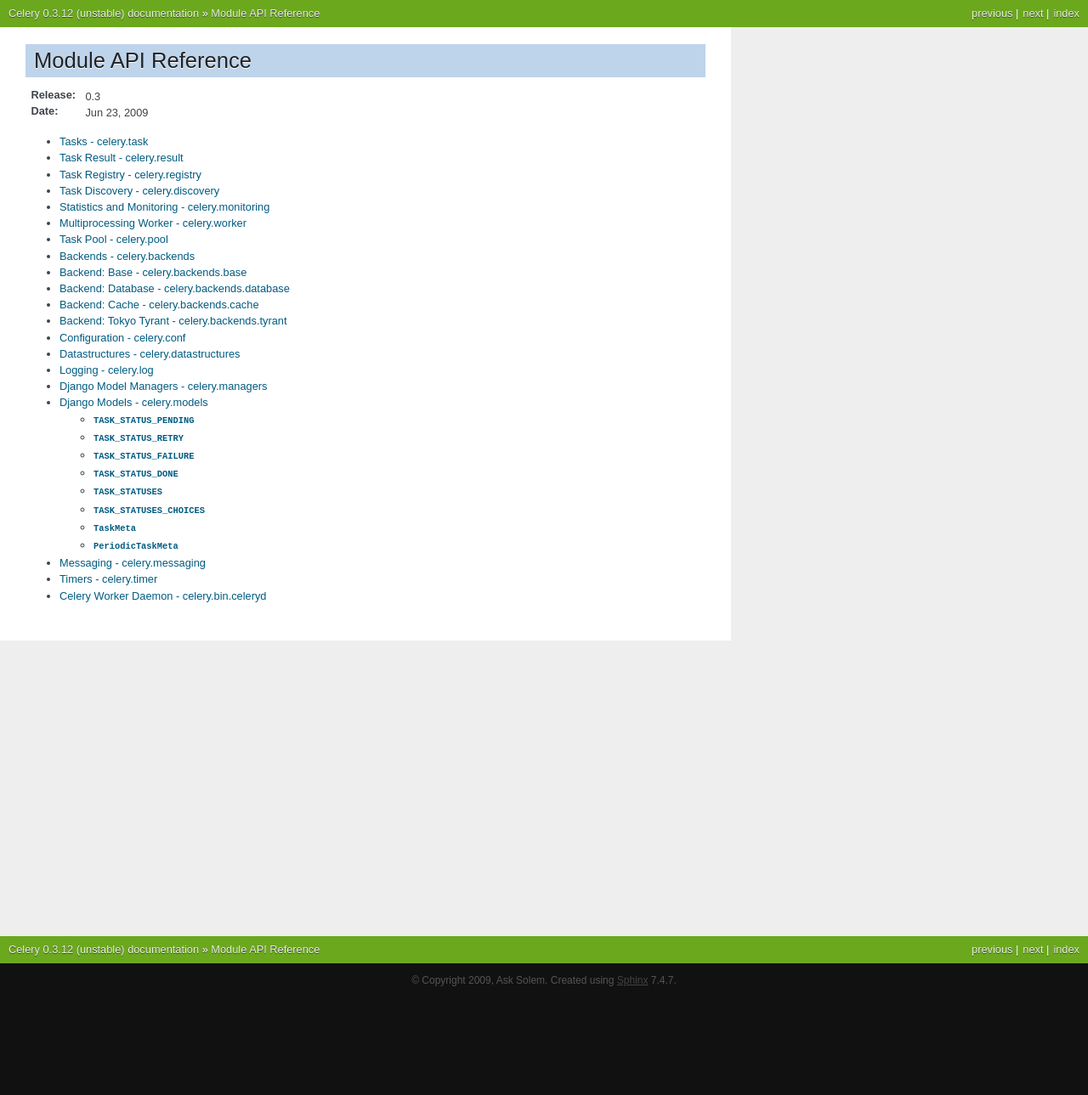
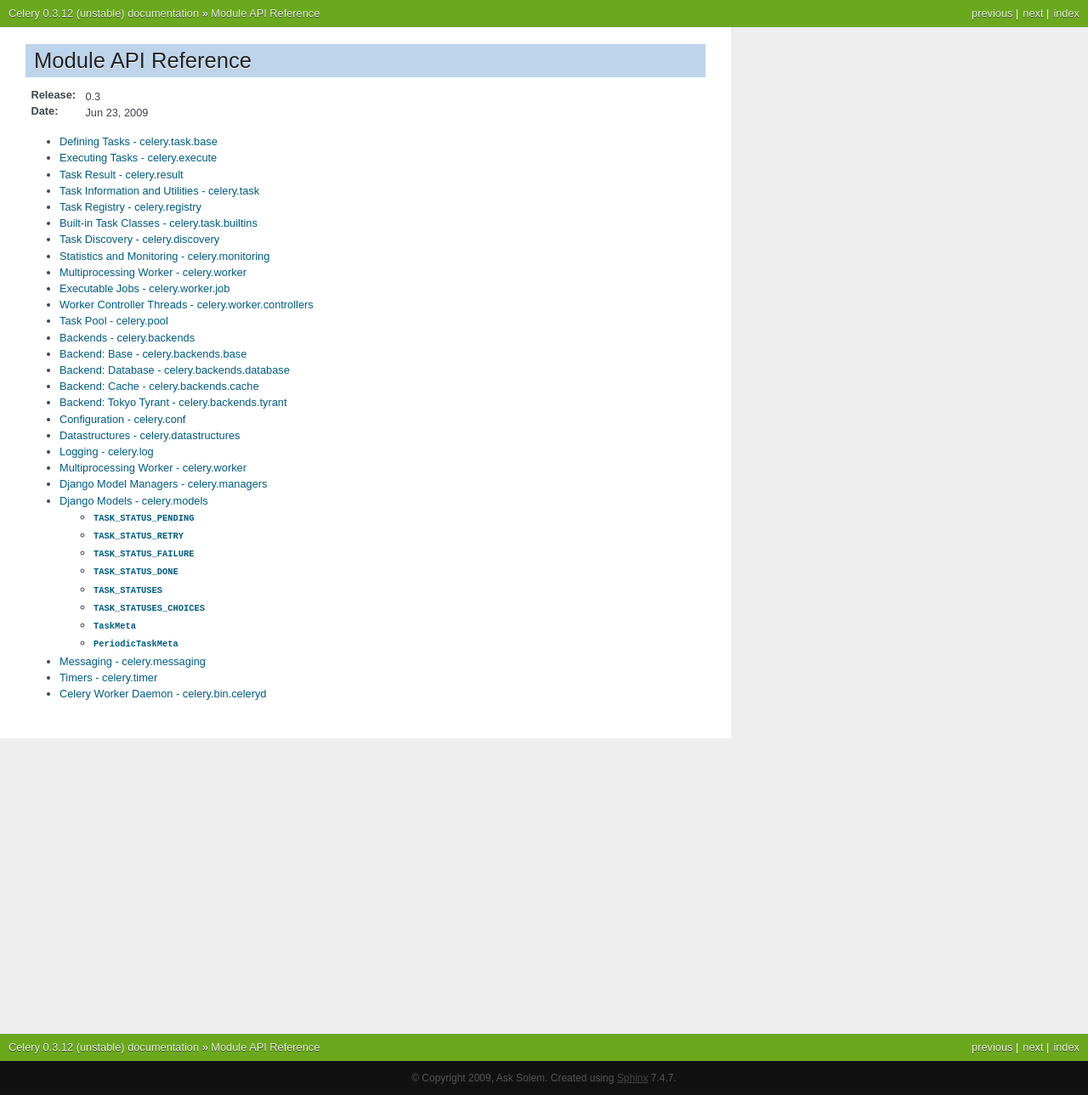
Before and after one commit to Klinikumxd/celery, a Sphinx documentation site: the page built from docs/reference/index.rst, in a window 1280 px wide. Shown: the whole page at 85% size. Built offline with Sphinx 7.4.7, drawn with Linux system fonts in a browser that asks for light colours; before the commit the page ends 1174 px from its top, so only the background shows below that.

Commit message:
Add new modules to reference.

```diff
--- /dev/null
+++ b/docs/reference/celery.task.base.rst
@@ -0,0 +1,8 @@
+===================================
+ Defining Tasks - celery.task.base
+===================================
+
+.. currentmodule:: celery.task.base
+
+.. automodule:: celery.task.base
+    :members:
--- /dev/null
+++ b/docs/reference/celery.task.builtins.rst
@@ -0,0 +1,8 @@
+==============================================
+ Built-in Task Classes - celery.task.builtins
+==============================================
+
+.. currentmodule:: celery.task.builtins
+
+.. automodule:: celery.task.builtins
+    :members:
--- a/docs/reference/celery.task.rst
+++ b/docs/reference/celery.task.rst
@@ -1,6 +1,6 @@
-=================================
-Tasks - celery.task
-=================================
+==============================================
+ Task Information and Utilities - celery.task
+==============================================
 
 .. currentmodule:: celery.task
 
--- /dev/null
+++ b/docs/reference/celery.utils.rst
@@ -0,0 +1,8 @@
+========================================
+Multiprocessing Worker - celery.worker
+========================================
+
+.. currentmodule:: celery.utils
+
+.. automodule:: celery.utils
+    :members:
--- /dev/null
+++ b/docs/reference/celery.worker.controllers.rst
@@ -0,0 +1,8 @@
+=======================================================
+ Worker Controller Threads - celery.worker.controllers
+=======================================================
+
+.. currentmodule:: celery.worker.controllers
+
+.. automodule:: celery.worker.controllers
+    :members:
--- /dev/null
+++ b/docs/reference/celery.worker.job.rst
@@ -0,0 +1,8 @@
+=====================================
+ Executable Jobs - celery.worker.job
+=====================================
+
+.. currentmodule:: celery.worker.job
+
+.. automodule:: celery.worker.job
+    :members:
--- a/docs/reference/index.rst
+++ b/docs/reference/index.rst
@@ -8,12 +8,17 @@
 .. toctree::
     :maxdepth: 2
 
+    celery.task.base
+    celery.execute
+    celery.result
     celery.task
-    celery.result
     celery.registry
+    celery.task.builtins
     celery.discovery
     celery.monitoring
     celery.worker
+    celery.worker.job
+    celery.worker.controllers
     celery.pool
     celery.backends
     celery.backends.base
@@ -23,6 +28,7 @@
     celery.conf
     celery.datastructures
     celery.log
+    celery.utils
     celery.managers
     celery.models
     celery.messaging
```
Also changed, not shown: docs/reference/celery.execute.rst (added, +8 -0 lines).
